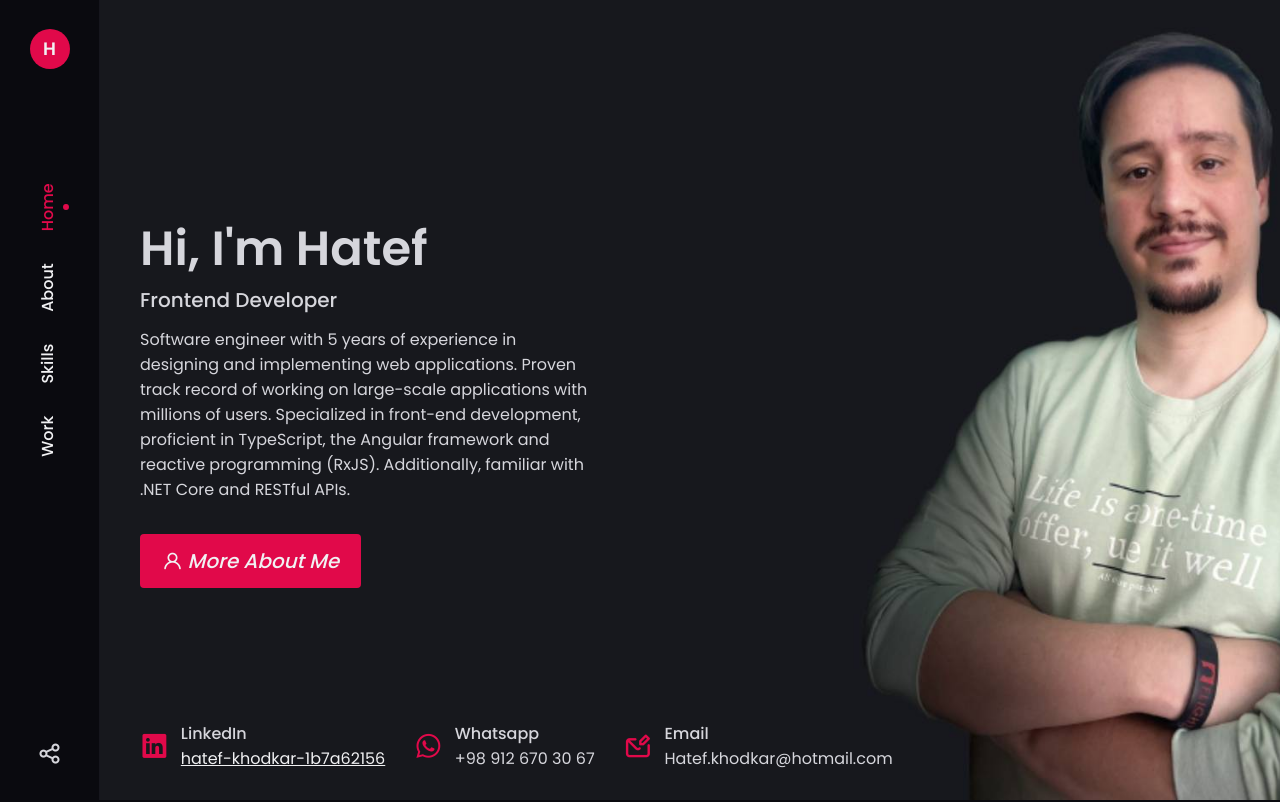
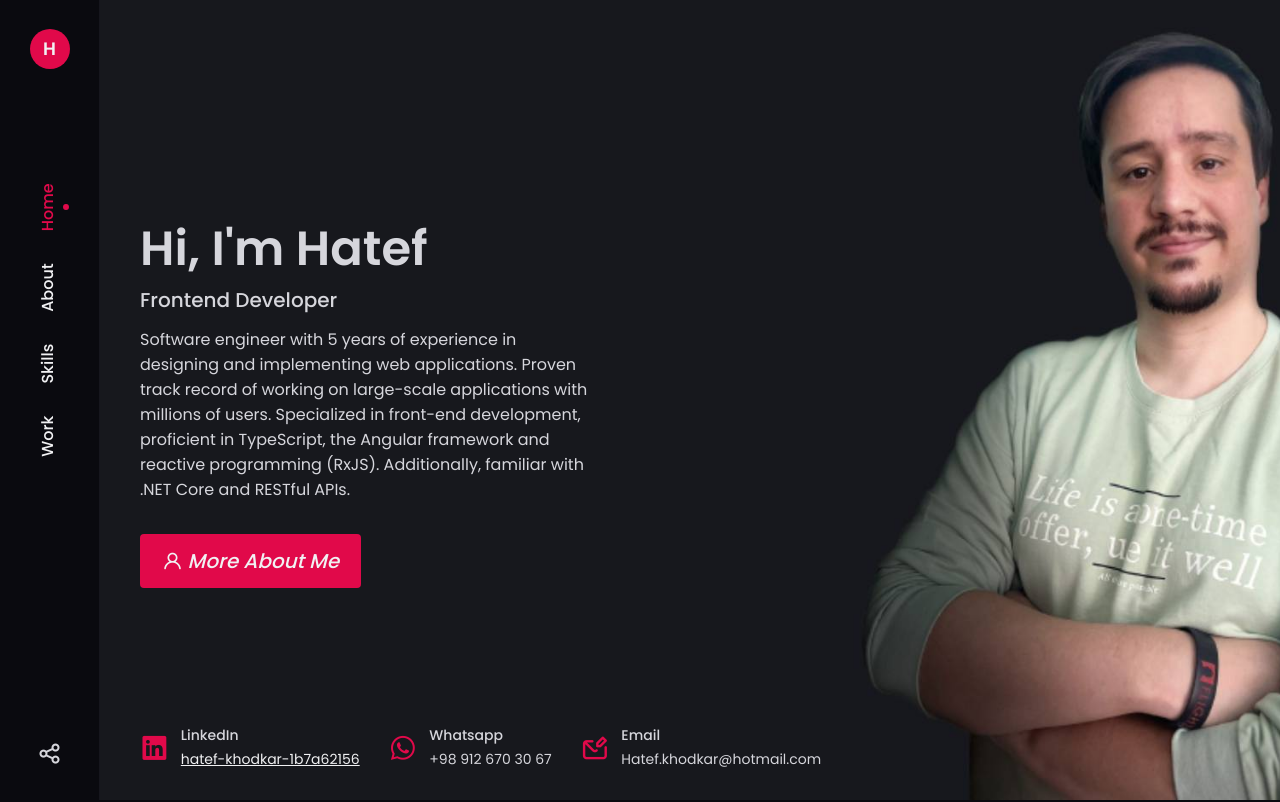
Before and after one commit to hkhodkar/portfolio, a website: page index.html in a window 1280 px wide. Shown: the top 802 px of the page. Drawn offline with nearby package versions, Linux system fonts and the light colour scheme.

Commit message:
fix links issues

```diff
--- a/assets/css/styles.css
+++ b/assets/css/styles.css
@@ -26,7 +26,7 @@ body {
 h1,
 h2,
 h3 {
-  color: var(--font-color);
+  color: var(--body-font);
   font-weight: var(--font-bold);
 }
 
@@ -235,7 +235,7 @@ input {
 }
 
 .info__title, .info__subtitle {
-  font-size: var(--smal-font-size);
+  font-size: var(--small-font-size);
 }
 .info__title {
   font-weight: var(--font-medium);
@@ -512,7 +512,7 @@ input {
 }
 .portfolio__popup__subtitle {
   font-size: var(--smaller-font-size);
-  margin-bottom: var(mb-0-25);
+  margin-bottom: var(--mb-0-25);
 }
 .portfolio__popup.open {
   opacity: 1;
```
